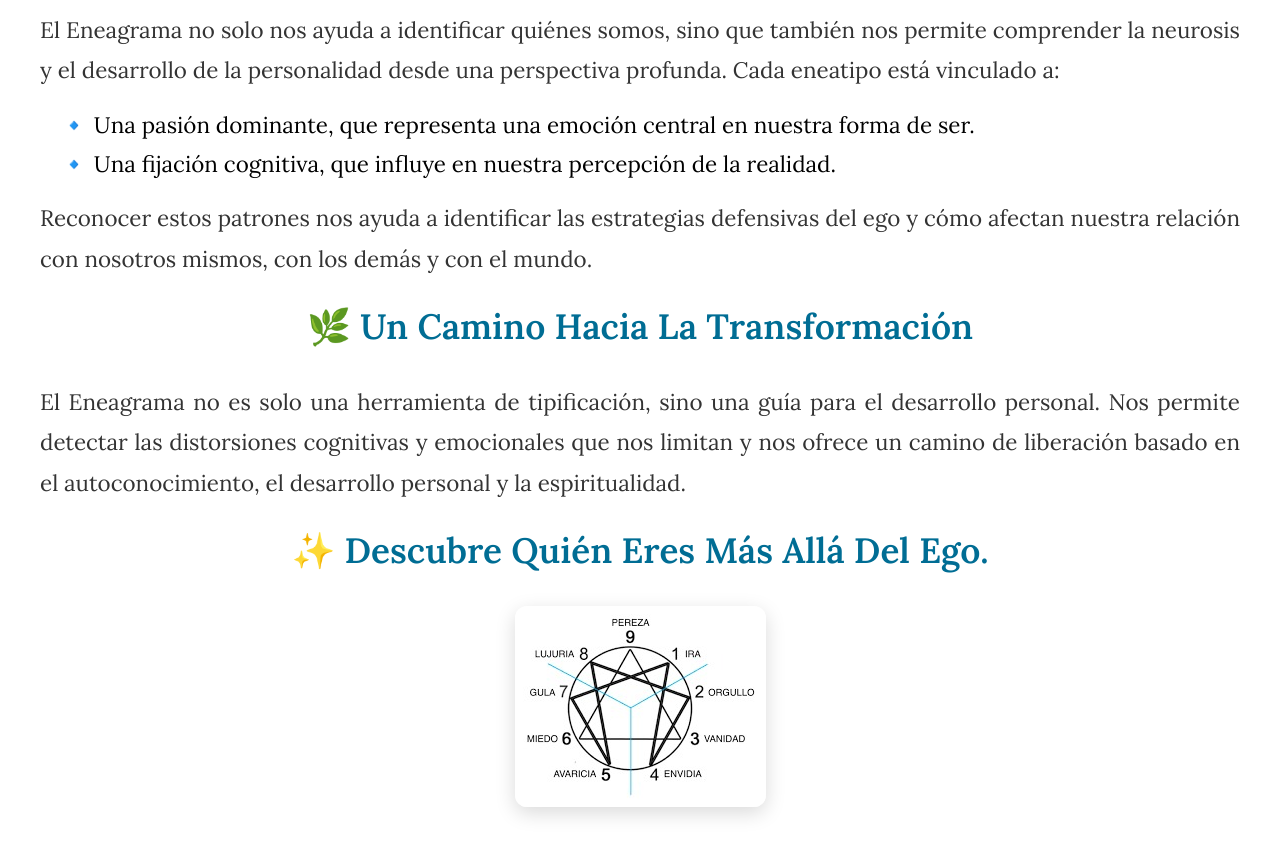
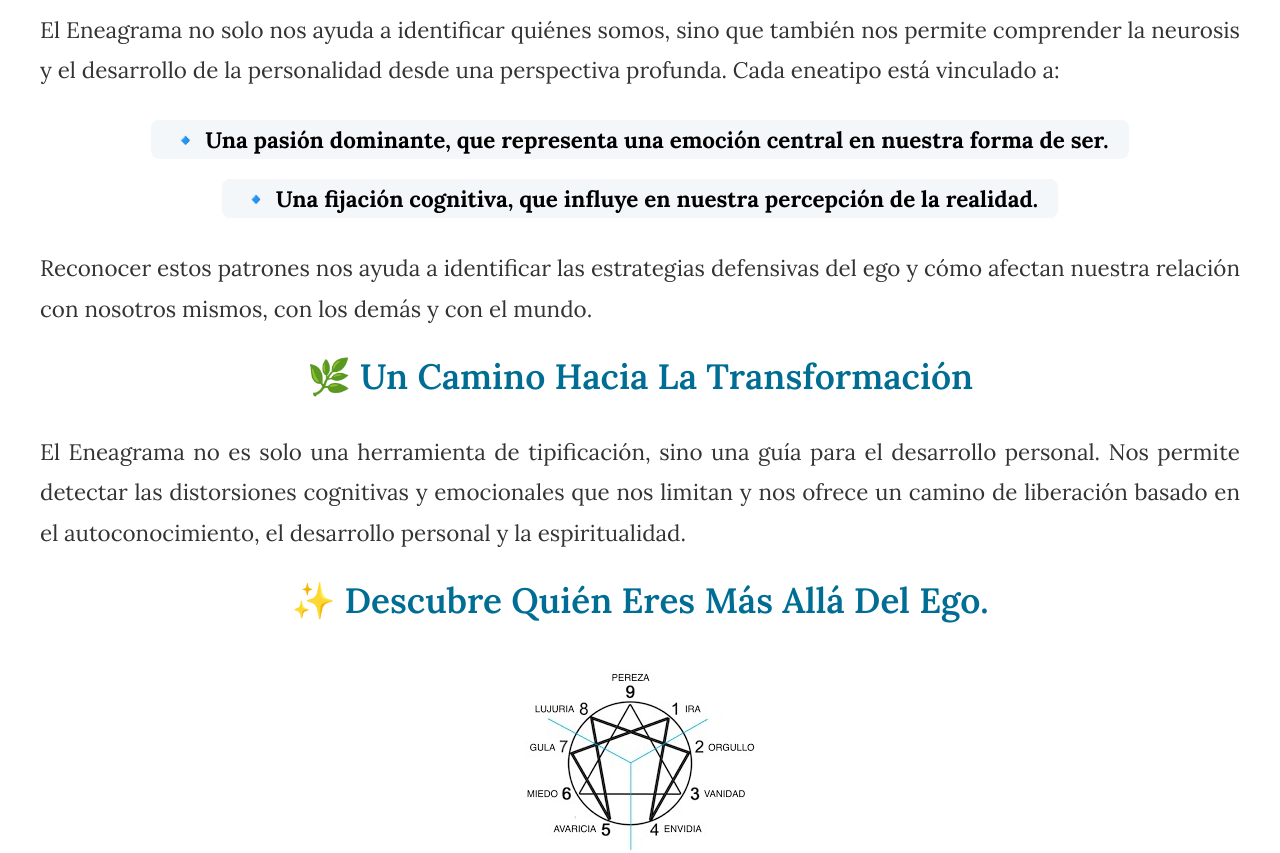
Before and after one commit to CarlosRiberaDonet/web-eneacoachingprofesional, a React (Create React App) app: page /eneagrama in a window 1280 px wide. Shown: the part 560-1413 px from the top of the page. Built offline with nearby package versions, Linux system fonts and the light colour scheme.

Commit message:
actualizacion estilos eneagrama
creo un css especifico para la pagina Eneagrama.

```diff
--- a/src/App.js
+++ b/src/App.js
@@ -20,7 +20,7 @@ function App() {
         <Route path="/" element={<Home />} />
         <Route path="/eneagrama" element={<Eneagrama />} />
         <Route path="/coaching" element={<Coaching />} />
-        <Route path="/eneacoaching" element={<EneaCoaching />} /> {/* Cambié aquí para que sea /eneacoaching */}
+        <Route path="/eneacoaching" element={<EneaCoaching />} />
         <Route path="/vicente" element={<Vicente />} />
         <Route path="/contacto" element={<Contacto />} />
       </Routes>
--- a/src/components/Header.js
+++ b/src/components/Header.js
@@ -20,6 +20,7 @@ const Header = () => {
   const handleLinkClick = () => {
     setActiveDropdown(null);
     setMenuOpen(false);
+    window.scrollTo(0, 0); // Desplazar al principio de la página
   };
 
   useEffect(() => {
@@ -57,7 +58,7 @@ const Header = () => {
 
         <ul className={`custom-nav-links ${menuOpen ? "active" : ""}`}>
           <li className={`custom-dropdown ${activeDropdown === "eneagrama" ? "active" : ""}`}>
-            <Link to="/eneagrama" onClick={() => toggleDropdown("eneagrama")}>Eneagrama ▾</Link>
+            <Link to="/eneagrama" onClick={() => {toggleDropdown("eneagrama"); window.scrollTo(0, 0)}}>Eneagrama ▾</Link>
             <ul className="custom-dropdown-menu">
               <li><HashLink smooth to="/eneagrama#que-es-eneagrama" onClick={handleLinkClick}>¿Qué es?</HashLink></li>
               <li><HashLink smooth to="/eneagrama#para-que-eneagrama" onClick={handleLinkClick}>¿Para qué sirve?</HashLink></li>
@@ -69,7 +70,7 @@ const Header = () => {
           </li>
 
           <li className={`custom-dropdown ${activeDropdown === "coaching" ? "active" : ""}`}>
-            <Link to="/coaching" onClick={() => toggleDropdown("coaching")}>Coaching ▾</Link>
+            <Link to="/coaching" onClick={() => {toggleDropdown("coaching"); window.scrollTo(0, 0)}}>Coaching ▾</Link>
             <ul className="custom-dropdown-menu">
               <li><HashLink smooth to="/coaching#que-es-coaching" onClick={handleLinkClick}>¿Qué es?</HashLink></li>
               <li><HashLink smooth to="/coaching#para-que-coaching" onClick={handleLinkClick}>¿Para qué sirve?</HashLink></li>
@@ -79,13 +80,13 @@ const Header = () => {
           </li>
 
           <li className={`custom-dropdown ${activeDropdown === "eneacoaching" ? "active" : ""}`}>
-            <Link to="/eneacoaching" onClick={() => toggleDropdown("eneacoaching")}>EneaCoaching ▾</Link>
+            <Link to="/eneacoaching" onClick={() => {toggleDropdown("eneacoaching"); window.scrollTo(0, 0)}}>EneaCoaching ▾</Link>
             <ul className="custom-dropdown-menu">
               <li><HashLink smooth to="/eneacoaching#que-es-eneacoaching" onClick={handleLinkClick}>¿Qué es?</HashLink></li>
               <li><HashLink smooth to="/eneacoaching#para-que-eneacoaching" onClick={handleLinkClick}>Beneficios EneaCoaching</HashLink></li>
               <li><HashLink smooth to="/eneacoaching#eneacoaching-profesional" onClick={handleLinkClick}>EneaCoaching Profesional</HashLink></li>
               <li><HashLink smooth to="/eneacoaching#eneacoaching-esencial" onClick={handleLinkClick}>EneaCoaching Esencial</HashLink></li>
-              <li><HashLink smooth to="/eneacoaching#eneacoaching-parejas" onClick={handleLinkClick}>EneaCoaching para</HashLink></li>
+              <li><HashLink smooth to="/eneacoaching#eneacoaching-parejas" onClick={handleLinkClick}>EneaCoaching para Parejas</HashLink></li>
             </ul>
           </li>
 
--- a/src/components/eneagrama/QueEsEneagrama.js
+++ b/src/components/eneagrama/QueEsEneagrama.js
@@ -15,7 +15,7 @@ const QueEsEneagrama = () => {
                 El Eneagrama no solo nos ayuda a identificar quiénes somos, sino que también nos permite comprender
                 la neurosis y el desarrollo de la personalidad desde una perspectiva profunda. Cada eneatipo está vinculado a:
             </p>
-            <ul>
+            <ul className="eneagrama-list">
                 <li>🔹 Una pasión dominante, que representa una emoción central en nuestra forma de ser.</li>
                 <li>🔹 Una fijación cognitiva, que influye en nuestra percepción de la realidad.</li>
             </ul>
--- a/src/components/eneagrama/TiposEneagrama.js
+++ b/src/components/eneagrama/TiposEneagrama.js
@@ -1,4 +1,6 @@
 import React from 'react';
+
+import '../../styles/eneagrama/Eneagrama.css';
 
 const TiposEneagrama = () => {
     return (
--- /dev/null
+++ b/src/styles/eneagrama/Eneagrama.css
@@ -0,0 +1,65 @@
+/* Bloque de cada eneatipo */
+.eneatipo {
+    margin: 20px 0;
+    text-align: center;
+    padding: 20px;
+    border-radius: 12px;
+    background-color: #f4f7f9;
+    transition: transform 0.3s ease, box-shadow 0.3s ease;
+}
+
+.eneatipo:hover {
+    background-color: #F4F7F9; /* Color de fondo ligeramente más claro */
+    box-shadow: 0 0 20px rgba(255, 193, 7, 0.6), 0 0 40px rgba(255, 193, 7, 0.4), 0 0 60px rgba(255, 193, 7, 0.2);
+    transition: all 0.3s ease;
+}
+.eneatipo h4 {
+    font-size: x-large;
+    color: #006D94;
+}
+
+.eneatipo:hover h4 {
+    color: #ffc107;
+    transition: all 0.4s ease;
+}
+
+.eneagrama-list {
+    list-style-type: none;  /* Quitar los puntos por defecto */
+    text-align: center;     /* Centrar el contenido */
+    margin: 0 auto;         /* Centrar el contenedor del ul */
+    padding: 0;
+}
+
+.eneagrama-list li {
+    display: inline-block;  /* Hacer que los elementos se comporten como bloques en línea */
+    margin: 10px 0;         /* Espacio entre los elementos */
+    padding: 5px 20px;      /* Relleno para darle un poco de aire */
+    font-weight: bold;      /* Hacer el texto en negrita */
+    text-align: center;     /* Asegurar que el texto dentro del bloque esté centrado */
+    background-color: #f4f7f9; /* Fondo suave para destacar */
+    border-radius: 8px;     /* Bordes redondeados */
+}
+
+/* ========================= */
+/*  Imagen del Eneagrama */
+/* ========================= */
+.eneagrama2-image{
+    margin: 30px auto;
+    text-align: center;
+    transition: transform 0.3s ease, box-shadow 0.3s ease;
+}
+
+.eneagrama2-image:hover {
+    transform: scale(1.05); /* Aumenta el tamaño un 5% */
+    box-shadow: 0 8px 20px rgba(0, 0, 0, 0.3); /* Sombra para dar profundidad */
+    box-shadow: 0 0 20px rgba(255, 193, 7, 0.6), 0 0 40px rgba(255, 193, 7, 0.4), 0 0 60px rgba(255, 193, 7, 0.2);
+    transition: all 0.3s ease;
+}
+
+.eneagrama2-image {
+    max-width: 80%;
+    height: auto;
+    border-radius: 12px;
+    box-shadow: 0 6px 20px rgba(0, 0, 0, 0.15);
+    margin: 20px 0;
+}
--- a/src/styles/eneagrama/TiposEneagrama.css
+++ b/src/styles/eneagrama/TiposEneagrama.css
@@ -44,7 +44,7 @@
 /* Bloque de cada eneatipo */
 .eneatipo {
     margin: 20px 0;
-    text-align: left;
+    text-align: center;
     padding: 20px;
     border-radius: 12px;
     background-color: #f4f7f9;
@@ -52,12 +52,27 @@
 }
 
 .eneatipo:hover {
-    transform: translateY(-5px);
-    box-shadow: 0 10px 20px rgba(0, 0, 0, 0.15);
+    background-color: #F4F7F9; /* Color de fondo ligeramente más claro */
+    box-shadow: 0 0 20px rgba(255, 193, 7, 0.6), 0 0 40px rgba(255, 193, 7, 0.4), 0 0 60px rgba(255, 193, 7, 0.2);
+    transition: all 0.3s ease;
 }
 .eneatipo h4 {
     font-size: x-large;
+    color: #006D94;
+}
+
+.eneatipo:hover h4 {
     color: #ffc107;
+    transition: all 0.4s ease;
+}
+
+.img-eneagrama2-container {
+    transition: transform 0.3s ease, box-shadow 0.3s ease;
+}
+
+.img-eneagrama2-container:hover {
+    transform: scale(1.05); /* Aumenta el tamaño un 5% */
+    box-shadow: 0 8px 20px rgba(0, 0, 0, 0.3); /* Sombra para dar profundidad */
 }
 
 
--- a/src/styles/global/SeccionContainer.css
+++ b/src/styles/global/SeccionContainer.css
@@ -50,23 +50,9 @@
     font-size: 1.4rem;
     margin: 10px 0;
     padding-left: 20px;
-    text-align: left;
-    position: relative;
-}
-
-/* Imagen dentro del contenedor */
-.image-container {
-    margin: 20px auto;
-    text-align: center;
 }
 
 
-.image-container img {
-    max-width: 90%;
-    height: auto;
-    border-radius: 12px;
-    box-shadow: 0 6px 20px rgba(0, 0, 0, 0.15);
-}
 
 /* ========================= */
 /*  Estilos para el contenedor de precios */
```
